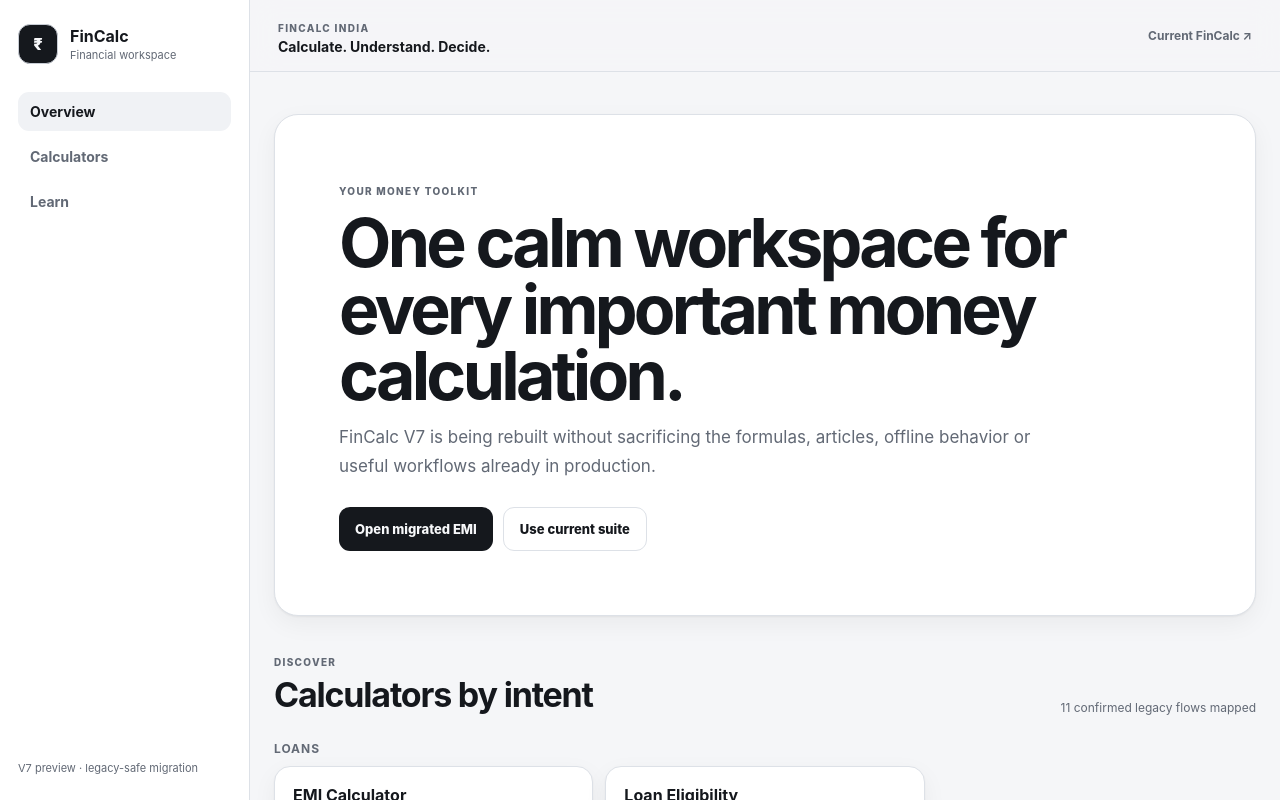
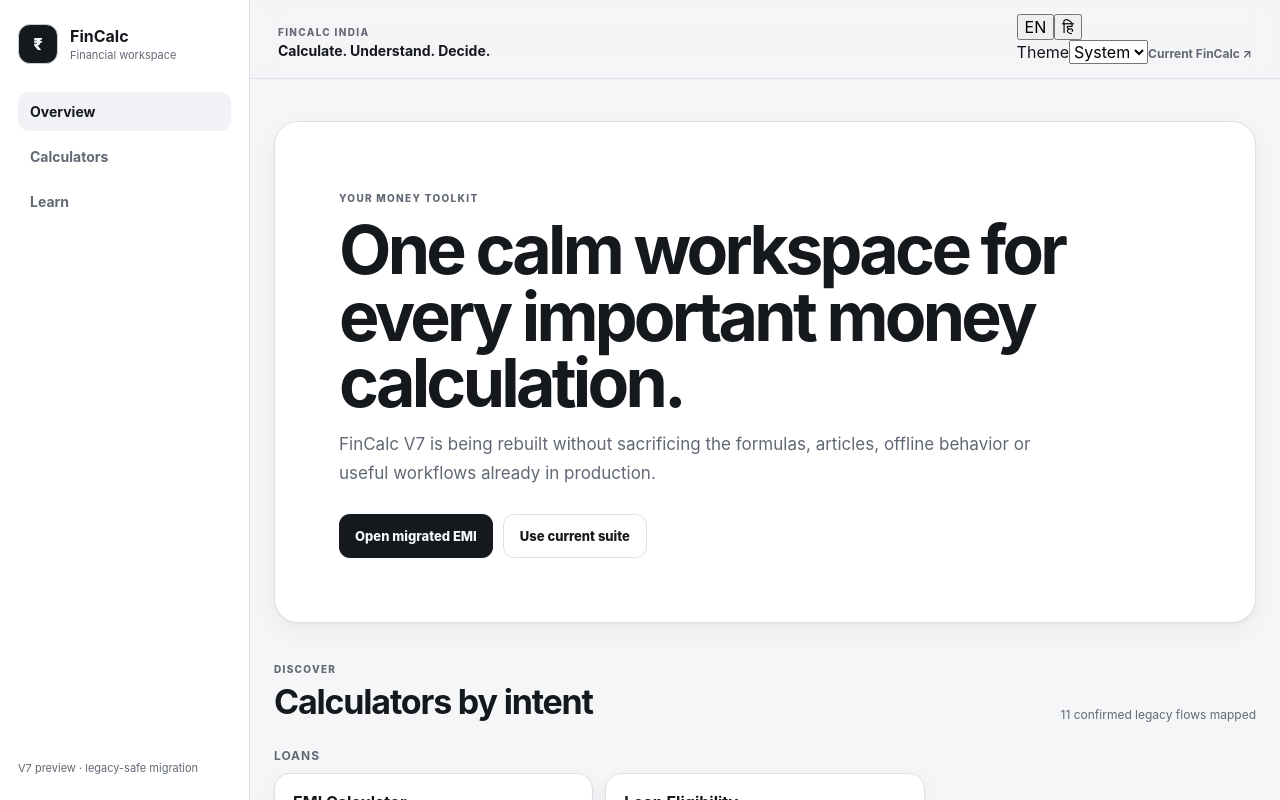
Before and after one commit to S2zxx0zxx/financeCalculator-Ind-v6.0-, a React (Vite) app in the folder apps/web/: page / in a window 1280 px wide. Shown: the top 800 px of the page. Built offline with nearby package versions, Linux system fonts and the light colour scheme.

Commit message:
feat(v7): add global theme and language controls

```diff
--- a/apps/web/src/app/App.tsx
+++ b/apps/web/src/app/App.tsx
@@ -2,6 +2,8 @@
 import { DashboardPage } from "../pages/DashboardPage";
 import { EmiCalculatorPage } from "../pages/EmiCalculatorPage";
 import { LegacyBridgePage } from "../pages/LegacyBridgePage";
+import { ThemeControl } from "../shared/ui/ThemeControl";
+import { LanguageControl } from "../shared/ui/LanguageControl";
 
 const nav = [
   { to: "/", label: "Overview" },
@@ -28,7 +30,7 @@
             <span className="eyebrow">FINCALC INDIA</span>
             <strong>Calculate. Understand. Decide.</strong>
           </div>
-          <a className="legacy-link" href="/index.html">Current FinCalc ↗</a>
+          <div className="topbar-actions"><LanguageControl /><ThemeControl /><a className="legacy-link" href="/index.html">Current FinCalc ↗</a></div>
         </header>
         <main className="content">
           <Routes>
```
